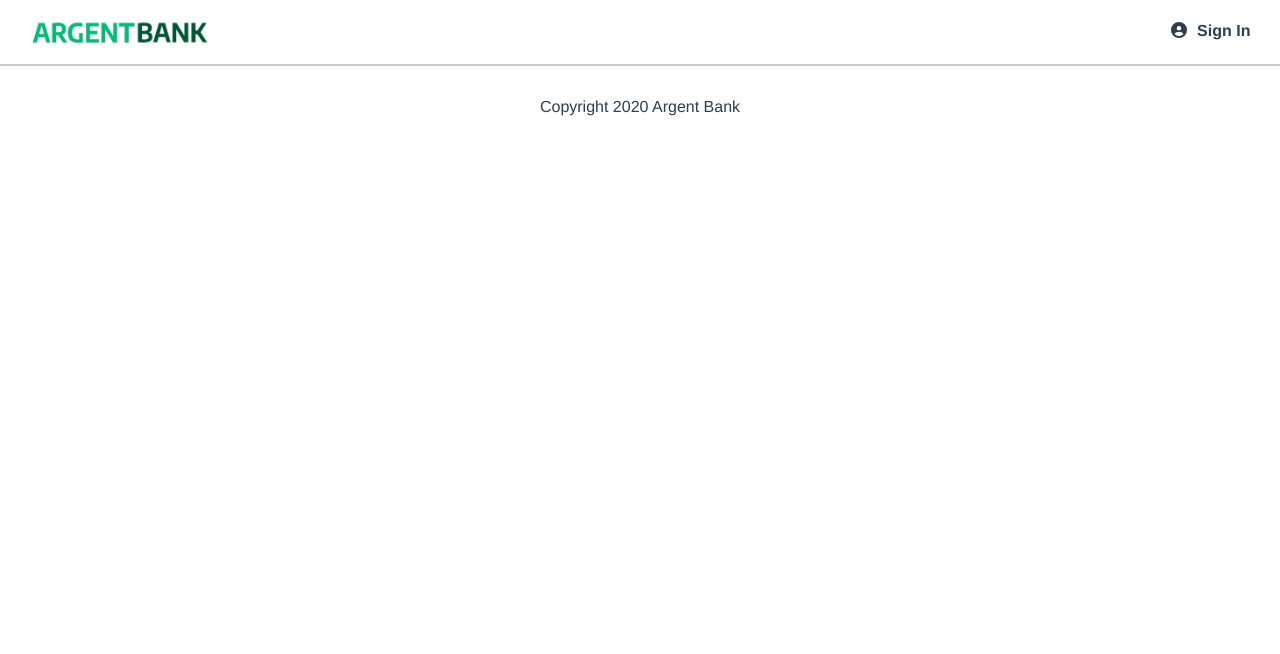
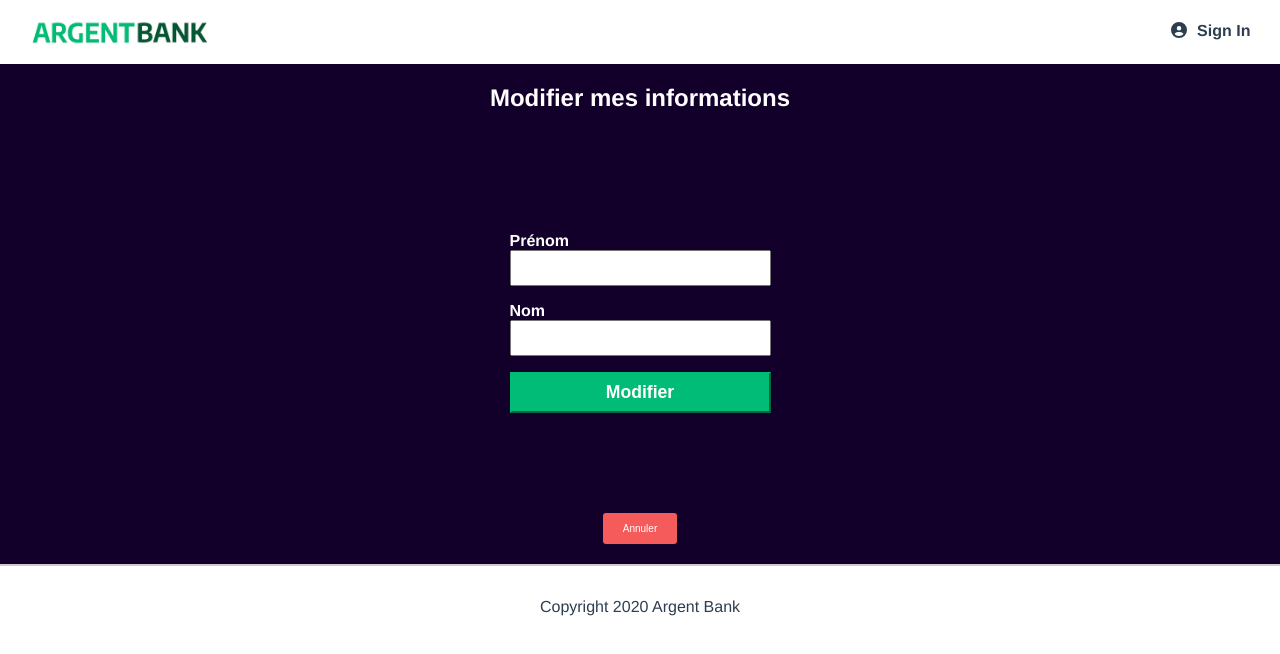
Before and after one commit to LauNM/LaurieBeduneau_13_code_102022, a React (Create React App) app: page /profile/edit in a window 1280 px wide. Shown: the top 654 px of the page. Built offline with nearby package versions, Linux system fonts and the light colour scheme.

Commit message:
renamed routes

```diff
--- a/src/App.js
+++ b/src/App.js
@@ -2,7 +2,7 @@ import Navbar from './components/navbar';
 import Footer from './components/footer';
 import { Routes, Route } from "react-router-dom";
 import Homepage from './pages/homepage';
-import SignIn from './pages/signIn';
+import Login from './pages/login';
 import UserAccount from './pages/userAccount';
 import EditCredentials from './pages/editCredentials';
 import { useDispatch } from "react-redux";
@@ -19,11 +19,10 @@ function App() {
       <Navbar />
       <Routes>
         <Route path="/" element={<Homepage />} />
-        <Route path="/sign-in" element={<SignIn />} />
-        <Route path="/account" element={<UserAccount />} />
-        <Route path="/account/edit" element={<EditCredentials />} />
+        <Route path="/login" element={<Login />} />
+        <Route path="/profile" element={<UserAccount />} />
+        <Route path="/profile/edit" element={<EditCredentials />} />
       </Routes>
-
       <Footer />
     </div>
   );
--- a/src/components/navbar.js
+++ b/src/components/navbar.js
@@ -12,7 +12,7 @@ function Navbar() {
     try {
       dispatch(logOut())
       localStorage.removeItem("token");
-      navigate('/sign-in');
+      navigate('/');
     } catch (error) {
       console.log(error)
     }
@@ -34,7 +34,7 @@ function Navbar() {
       <div>
         {isConnected ?
           <span>
-            <Link to={'/account'}>
+            <Link to={'/profile'}>
               <span className="main-nav-item">
                 <FontAwesomeIcon icon={faHouseUser} />
                 Mon Compte
@@ -48,7 +48,7 @@ function Navbar() {
             </button>
           </span>
           :
-          <Link to={'/sign-in'}>
+          <Link to={'/login'}>
             <span className="main-nav-item">
               <FontAwesomeIcon icon={faUserCircle} />
               Sign In
--- a/src/pages/editCredentials.js
+++ b/src/pages/editCredentials.js
@@ -16,7 +16,7 @@ function EditCredentials() {
     try {
       const { body } = await updateProfile({ firstName: firstNameRef.current.value ,lastName: lastNameRef.current.value })
       dispatch(setUser(body));
-      navigate('/account');
+      navigate('/profile');
     } catch (error) {
       console.log(error)
     }
@@ -38,7 +38,7 @@ function EditCredentials() {
         <button className="sign-in-button">Modifier</button>
       </form>
       </section>
-      <Link to={'/account'}>
+      <Link to={'/profile'}>
           <button className="cancel">
             Annuler
           </button>
--- a/src/pages/signIn.js
+++ b/src/pages/login.js
@@ -7,7 +7,7 @@ import { setToken } from '../slices/authSlice';
 import {faUserCircle} from "@fortawesome/free-solid-svg-icons";
 import {FontAwesomeIcon} from "@fortawesome/react-fontawesome";
 
-function SignIn() {
+function Login() {
     const emailRef = useRef();
     const passwordRef = useRef();
     const checkRef = useRef();
@@ -24,8 +24,7 @@ function SignIn() {
             if (checkRef.current.checked) {
                 localStorage.setItem("token",token)
             }
-
-            navigate('/account');
+            navigate('/profile');
         }
         catch (error) {
            console.log(error)
@@ -57,4 +56,4 @@ function SignIn() {
     );
 }
 
-export default SignIn;
+export default Login;
--- a/src/pages/userAccount.js
+++ b/src/pages/userAccount.js
@@ -33,7 +33,7 @@ function UserAccount() {
             <main className="main bg-dark">
                 <div className="header">
                     <h1>Welcome back<br />{user.firstName} !</h1>
-                    <Link to={'/account/edit'}>
+                    <Link to={'/profile/edit'}>
                         <button className="edit-button">Edit Name</button>
                     </Link>
                 </div>
@@ -69,7 +69,7 @@ function UserAccount() {
                     </div>
                 </section>
             </main>
-            : <Navigate to="/sign-in" />
+            : <Navigate to="/" />
             }
         </div>
     )
```
